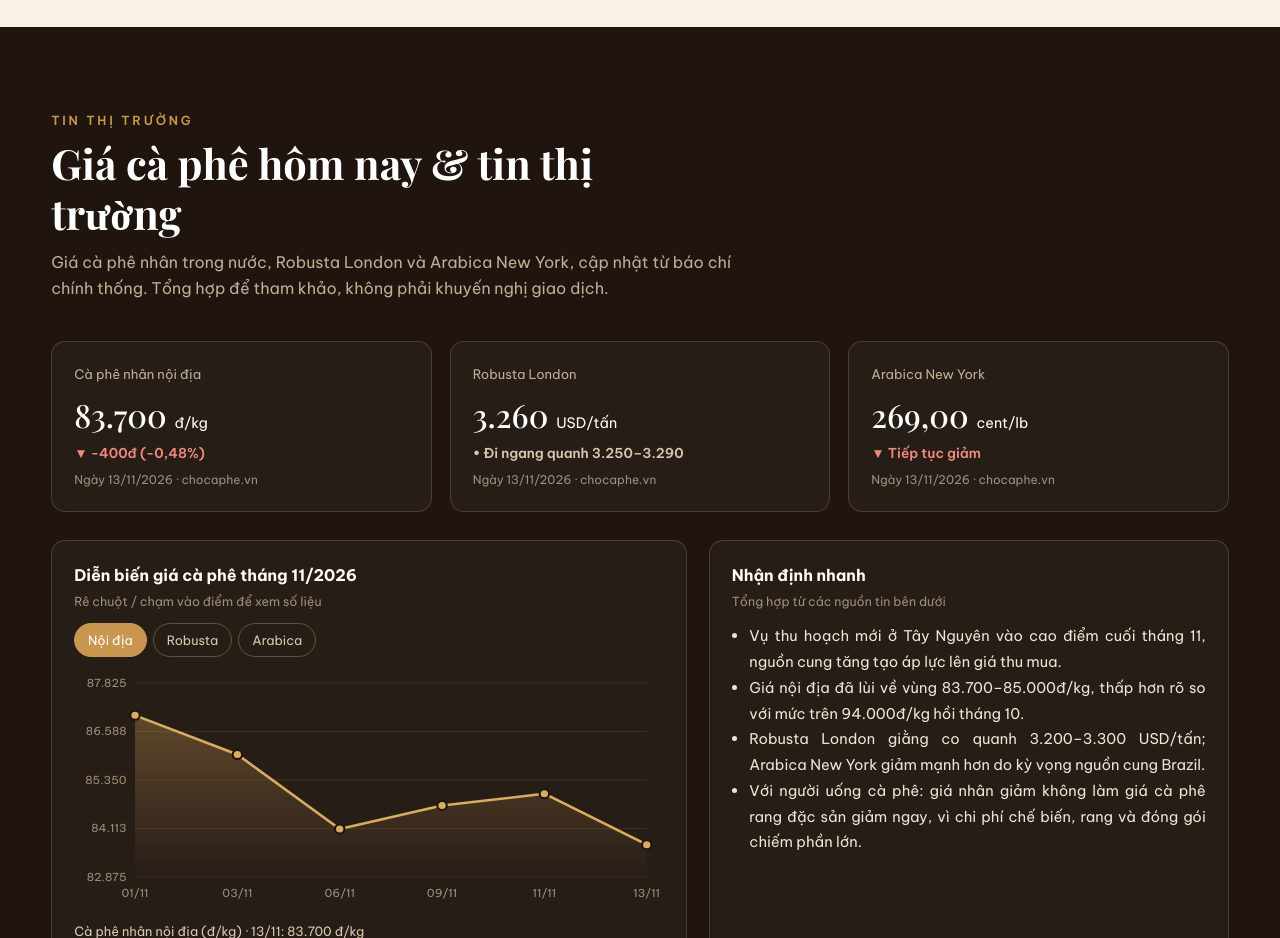
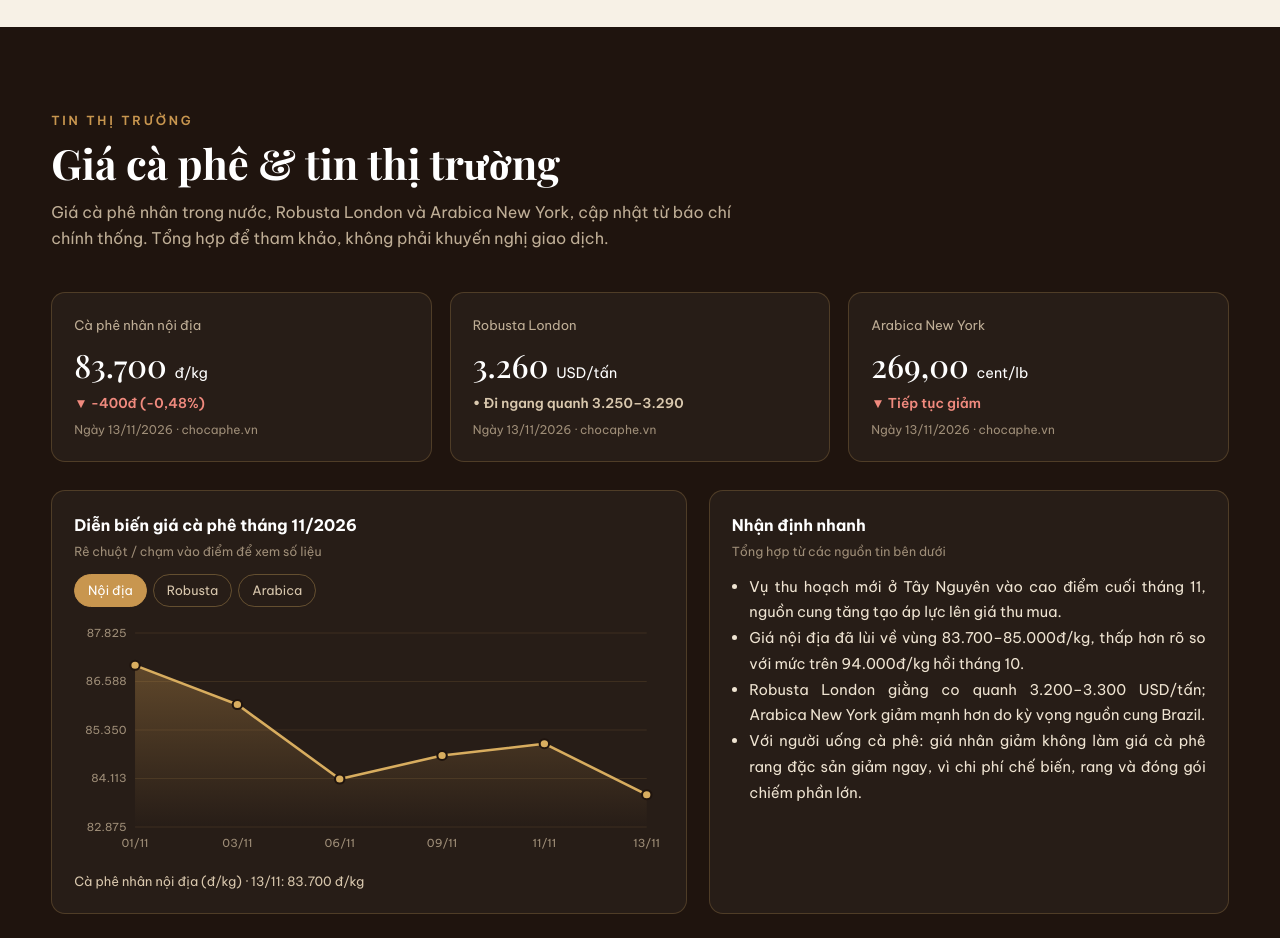
Before and after one commit to eyemedioptic/caferoa, a plain HTML site: page index.html in a window 1280 px wide. Shown: the part 3880-4818 px from the top of the page. Drawn offline with nearby package versions, Linux system fonts and the light colour scheme; a web font is replaced by a local one.

Commit message:
Đổi tiêu đề mục: Giá cà phê & tin thị trường
Co-Authored-By: Claude Opus 5.5 <noreply@anthropic.com>
Claude-Session: https://claude.ai/code/session_011QZR93XYHAVWyvaPchaPnL

```diff
--- a/index.html
+++ b/index.html
@@ -800,7 +800,7 @@ p,li,dd,.notes,.short,.desc,.lead,.msg,.co-done,.origin-text,.qr-note,.news p,.s
   <div class="container">
     <div class="section-head">
       <div class="eyebrow">Tin thị trường</div>
-      <h2 class="section-title">Giá cà phê hôm nay & tin thị trường</h2>
+      <h2 class="section-title">Giá cà phê & tin thị trường</h2>
       <p>Giá cà phê nhân trong nước, Robusta London và Arabica New York, cập nhật từ báo chí chính thống. Tổng hợp để tham khảo, không phải khuyến nghị giao dịch.</p>
     </div>
     <div class="ticker" id="ticker"></div>
```
